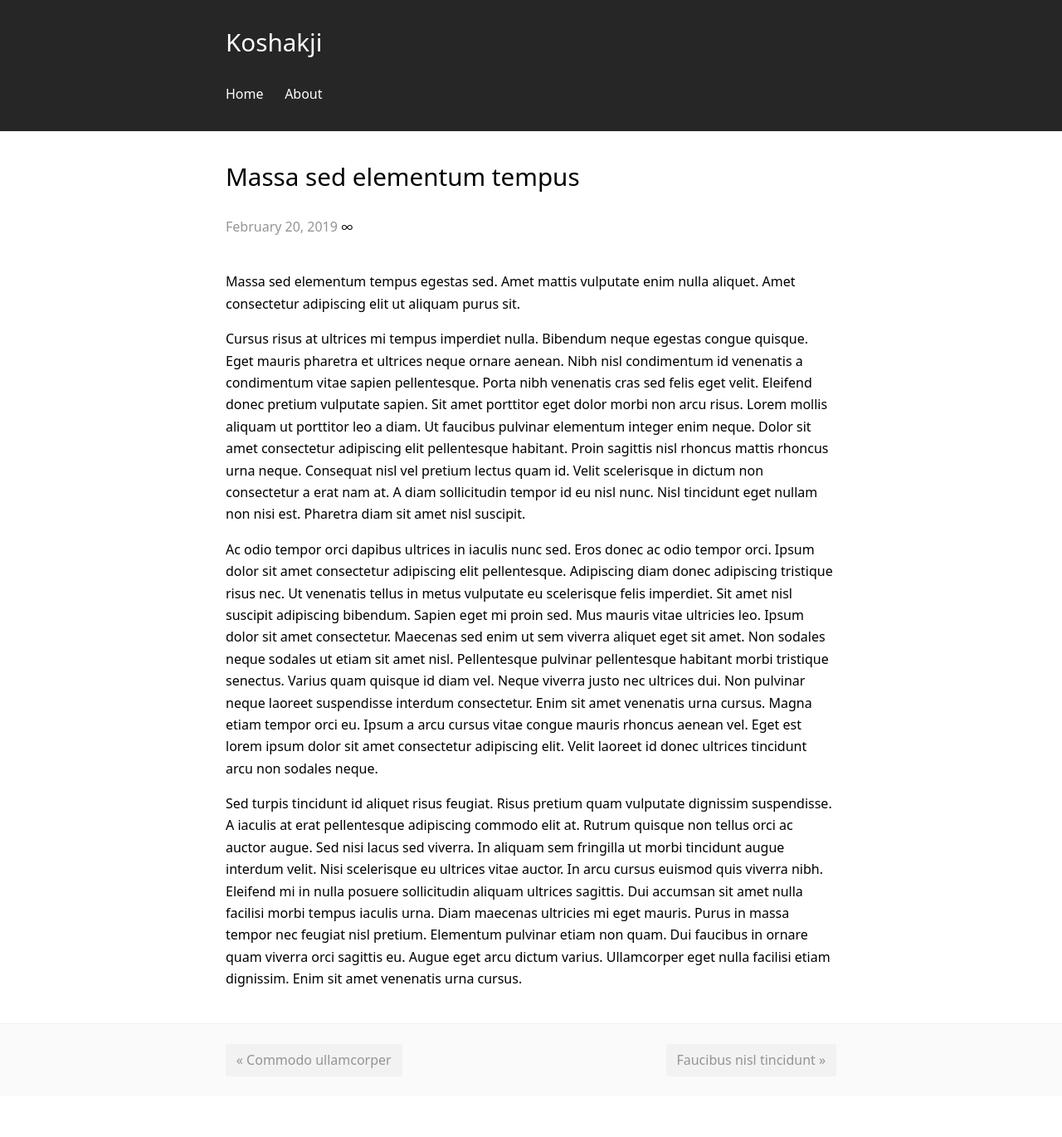
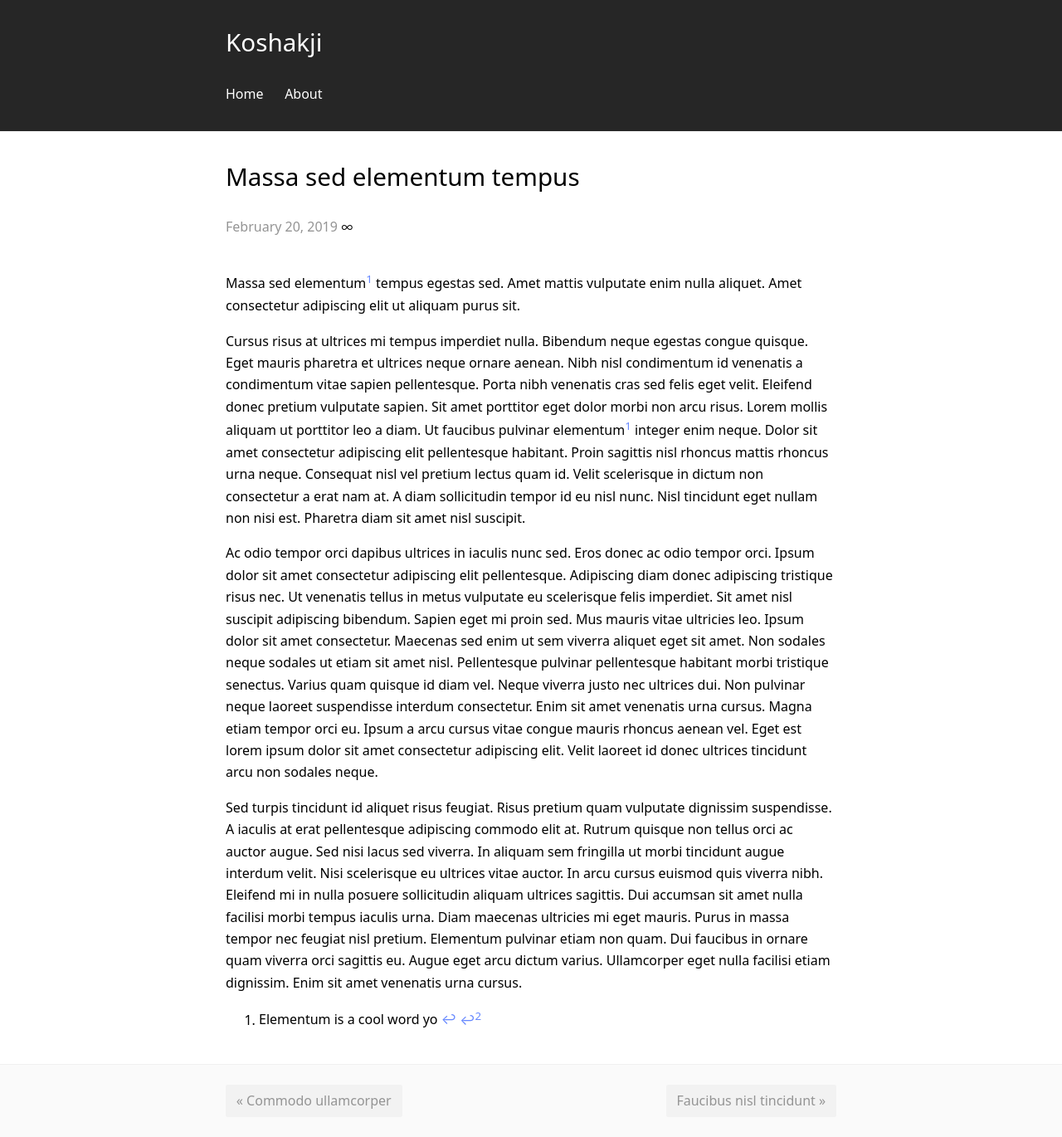
Before and after one commit to koshakji/koshakji.github.io, a Jekyll site: the page built from _posts/2019-02-20-massa-sed-elementum-tempus.md, in a window 1280 px wide. Shown: the whole page at 83% size. Built offline with Jekyll 4.4.1, drawn with Linux system fonts in a browser that asks for light colours; before the commit the page ends 1321 px from its top, so only the background shows below that.

Commit message:
footnoting

```diff
--- a/_posts/2019-02-20-massa-sed-elementum-tempus.md
+++ b/_posts/2019-02-20-massa-sed-elementum-tempus.md
@@ -6,12 +6,14 @@
 ---
 
 
-Massa sed elementum tempus egestas sed. Amet mattis vulputate enim nulla aliquet. Amet consectetur adipiscing elit ut aliquam purus sit.
+Massa sed elementum[^1] tempus egestas sed. Amet mattis vulputate enim nulla aliquet. Amet consectetur adipiscing elit ut aliquam purus sit.
 
 
 
-Cursus risus at ultrices mi tempus imperdiet nulla. Bibendum neque egestas congue quisque. Eget mauris pharetra et ultrices neque ornare aenean. Nibh nisl condimentum id venenatis a condimentum vitae sapien pellentesque. Porta nibh venenatis cras sed felis eget velit. Eleifend donec pretium vulputate sapien. Sit amet porttitor eget dolor morbi non arcu risus. Lorem mollis aliquam ut porttitor leo a diam. Ut faucibus pulvinar elementum integer enim neque. Dolor sit amet consectetur adipiscing elit pellentesque habitant. Proin sagittis nisl rhoncus mattis rhoncus urna neque. Consequat nisl vel pretium lectus quam id. Velit scelerisque in dictum non consectetur a erat nam at. A diam sollicitudin tempor id eu nisl nunc. Nisl tincidunt eget nullam non nisi est. Pharetra diam sit amet nisl suscipit.
+Cursus risus at ultrices mi tempus imperdiet nulla. Bibendum neque egestas congue quisque. Eget mauris pharetra et ultrices neque ornare aenean. Nibh nisl condimentum id venenatis a condimentum vitae sapien pellentesque. Porta nibh venenatis cras sed felis eget velit. Eleifend donec pretium vulputate sapien. Sit amet porttitor eget dolor morbi non arcu risus. Lorem mollis aliquam ut porttitor leo a diam. Ut faucibus pulvinar elementum[^1] integer enim neque. Dolor sit amet consectetur adipiscing elit pellentesque habitant. Proin sagittis nisl rhoncus mattis rhoncus urna neque. Consequat nisl vel pretium lectus quam id. Velit scelerisque in dictum non consectetur a erat nam at. A diam sollicitudin tempor id eu nisl nunc. Nisl tincidunt eget nullam non nisi est. Pharetra diam sit amet nisl suscipit.
 
 Ac odio tempor orci dapibus ultrices in iaculis nunc sed. Eros donec ac odio tempor orci. Ipsum dolor sit amet consectetur adipiscing elit pellentesque. Adipiscing diam donec adipiscing tristique risus nec. Ut venenatis tellus in metus vulputate eu scelerisque felis imperdiet. Sit amet nisl suscipit adipiscing bibendum. Sapien eget mi proin sed. Mus mauris vitae ultricies leo. Ipsum dolor sit amet consectetur. Maecenas sed enim ut sem viverra aliquet eget sit amet. Non sodales neque sodales ut etiam sit amet nisl. Pellentesque pulvinar pellentesque habitant morbi tristique senectus. Varius quam quisque id diam vel. Neque viverra justo nec ultrices dui. Non pulvinar neque laoreet suspendisse interdum consectetur. Enim sit amet venenatis urna cursus. Magna etiam tempor orci eu. Ipsum a arcu cursus vitae congue mauris rhoncus aenean vel. Eget est lorem ipsum dolor sit amet consectetur adipiscing elit. Velit laoreet id donec ultrices tincidunt arcu non sodales neque.
 
 Sed turpis tincidunt id aliquet risus feugiat. Risus pretium quam vulputate dignissim suspendisse. A iaculis at erat pellentesque adipiscing commodo elit at. Rutrum quisque non tellus orci ac auctor augue. Sed nisi lacus sed viverra. In aliquam sem fringilla ut morbi tincidunt augue interdum velit. Nisi scelerisque eu ultrices vitae auctor. In arcu cursus euismod quis viverra nibh. Eleifend mi in nulla posuere sollicitudin aliquam ultrices sagittis. Dui accumsan sit amet nulla facilisi morbi tempus iaculis urna. Diam maecenas ultricies mi eget mauris. Purus in massa tempor nec feugiat nisl pretium. Elementum pulvinar etiam non quam. Dui faucibus in ornare quam viverra orci sagittis eu. Augue eget arcu dictum varius. Ullamcorper eget nulla facilisi etiam dignissim. Enim sit amet venenatis urna cursus.
+
+[^1]: Elementum is a cool word yo
```
